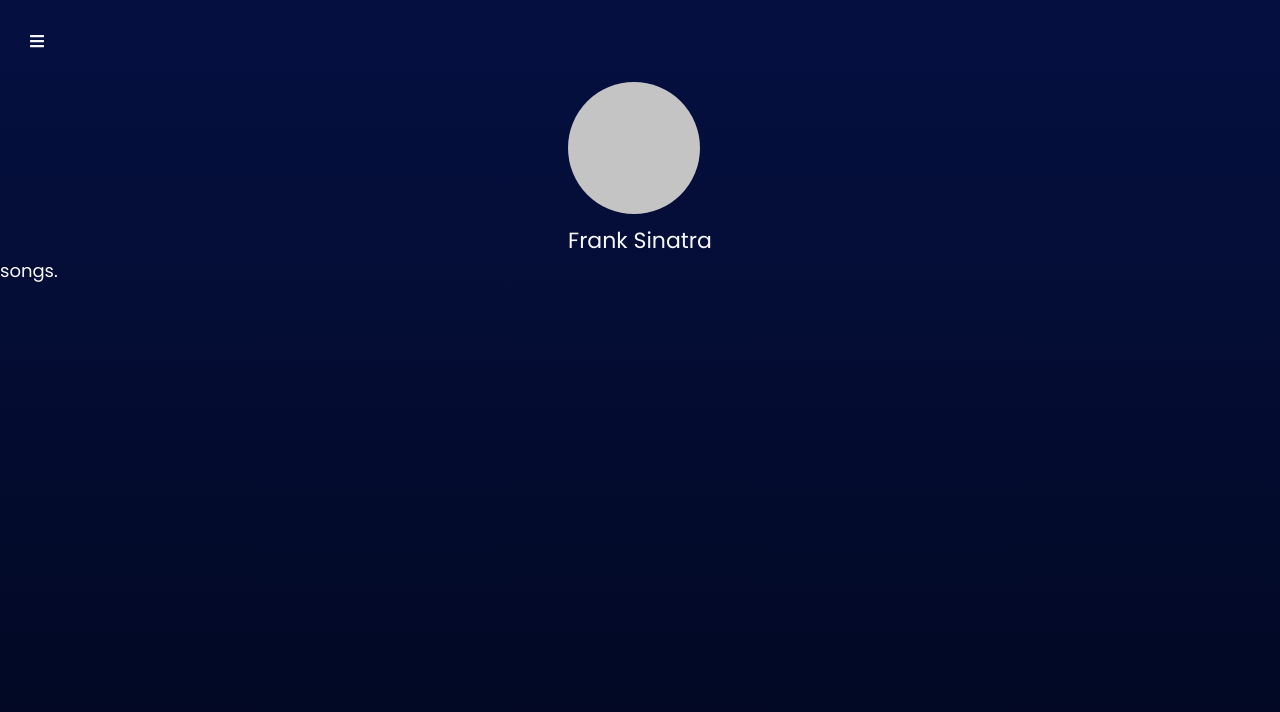
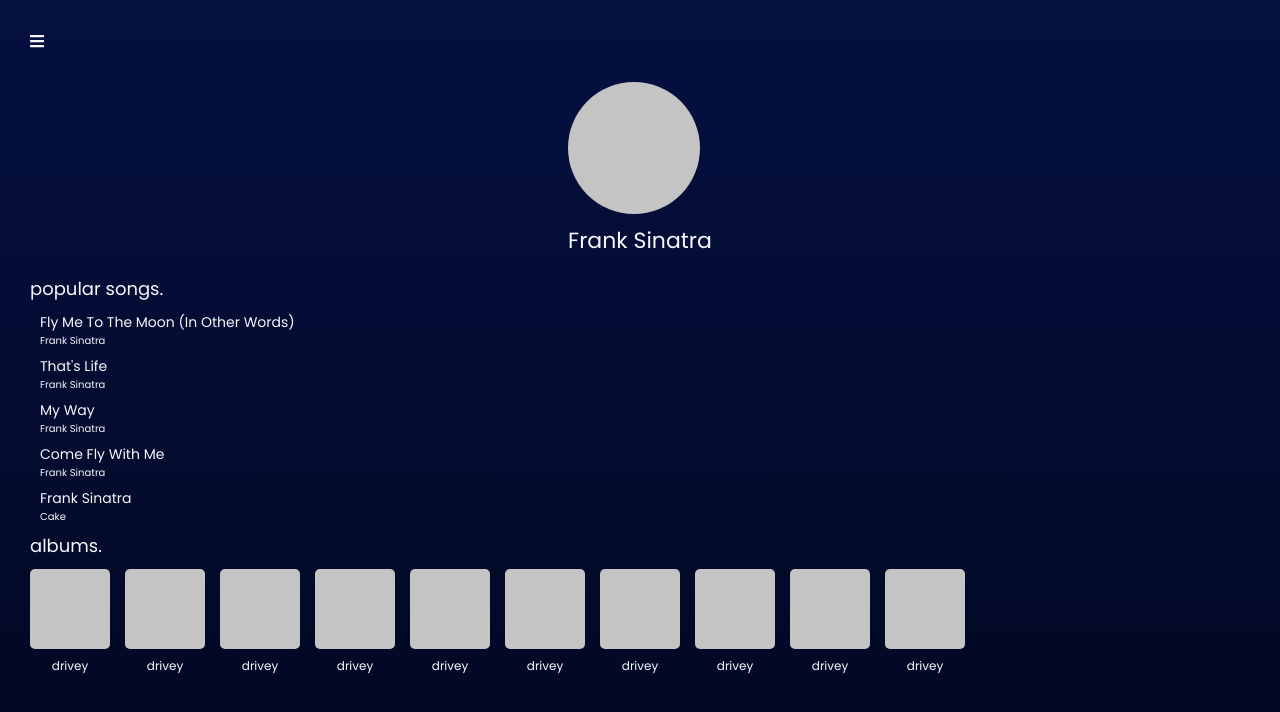
Before and after one commit to chrisjobando/spotify-nextjs, a Next.js app in the folder client/: page /artist/artist.module in a window 1280 px wide. Shown: the top 712 px of the page. Built offline with nearby package versions, Linux system fonts and the light colour scheme.

Commit message:
Added missing pages, finished artist page

```diff
--- a/client/pages/artist/[artistid].tsx
+++ b/client/pages/artist/[artistid].tsx
@@ -1,5 +1,20 @@
 import { useRouter } from 'next/router';
+
+// Card Components
+import PlaylistCard from '~/components/Playlist/PlaylistCard';
+
+//Styling
 import classes from './artist.module.scss';
+
+const Song = props => {
+  const { title, artist } = props;
+  return (
+    <div className={classes.Song}>
+      <h1 className={classes.SongTitle}>{title}</h1>
+      <h2 className={classes.SongArtist}>{artist}</h2>
+    </div>
+  );
+};
 
 const ArtistPage = () => {
   const router = useRouter();
@@ -11,7 +26,28 @@
         <div className={classes.ArtistPic} />
         <h1 className={classes.ArtistName}>Frank Sinatra</h1>
       </div>
-      <h1 className={classes.ArtistHeader}>songs.</h1>
+      <h1 className={classes.ArtistHeader}>popular songs.</h1>
+      <Song
+        title="Fly Me To The Moon (In Other Words)"
+        artist="Frank Sinatra"
+      />
+      <Song title="That's Life" artist="Frank Sinatra" />
+      <Song title="My Way" artist="Frank Sinatra" />
+      <Song title="Come Fly With Me" artist="Frank Sinatra" />
+      <Song title="Frank Sinatra" artist="Cake" />
+      <h1 className={classes.ArtistHeader}>albums.</h1>
+      <div className={classes.PlaylistWheel}>
+        <PlaylistCard />
+        <PlaylistCard />
+        <PlaylistCard />
+        <PlaylistCard />
+        <PlaylistCard />
+        <PlaylistCard />
+        <PlaylistCard />
+        <PlaylistCard />
+        <PlaylistCard />
+        <PlaylistCard />
+      </div>
     </div>
   );
 };
--- a/client/pages/artist/artist.module.scss
+++ b/client/pages/artist/artist.module.scss
@@ -4,6 +4,7 @@
 
   .ArtistHead {
     margin: 0 auto;
+    margin-bottom: 18px;
 
     .ArtistPic {
       width: 132px;
@@ -19,7 +20,38 @@
   }
 
   .ArtistHeader {
+    margin: 0 30px;
     font-size: 18px;
     line-height: 27px;
+    margin-bottom: 10px;
+  }
+
+  .Song {
+    margin: 0 40px;
+    margin-bottom: 8px;
+
+    .SongTitle {
+      white-space: nowrap;
+      text-overflow: ellipsis;
+      overflow: hidden;
+      font-size: 14px;
+      line-height: 21px;
+    }
+
+    .SongArtist {
+      font-size: 10px;
+      line-height: 15px;
+    }
+  }
+
+  .PlaylistWheel {
+    display: flex;
+    overflow-x: auto;
+    margin-bottom: 24px;
+    padding: 0 30px;
+
+    div:last-child {
+      border-right: 30px solid transparent;
+    }
   }
 }
--- /dev/null
+++ b/client/pages/stats.tsx
@@ -0,0 +1,3 @@
+const Stats = () => <div>Stats</div>;
+
+export default Stats;
--- /dev/null
+++ b/client/pages/suggested.tsx
@@ -0,0 +1,3 @@
+const Suggested = () => <div>Suggested</div>;
+
+export default Suggested;
--- /dev/null
+++ b/client/pages/topartists.tsx
@@ -0,0 +1,3 @@
+const TopArtists = () => <div>Top Artists</div>;
+
+export default TopArtists;
--- /dev/null
+++ b/client/pages/toptracks.tsx
@@ -0,0 +1,3 @@
+const TopTracks = () => <div>Top Tracks</div>;
+
+export default TopTracks;
--- a/client/utils/urls.tsx
+++ b/client/utils/urls.tsx
@@ -3,5 +3,6 @@
     index: '/',
     browse: '/browse',
     artist: artistId => `${artistId}`,
+    playlist: playlistId => `${playlistId}`,
   },
 };
```
Also changed, not shown: client/components/Browse/BrowseResults.tsx (+12 -0 lines), client/pages/playlist/[playlistid].tsx (added, +23 -0 lines), client/pages/playlist/playlist.module.scss (added), client/pages/top.module.scss (added).
